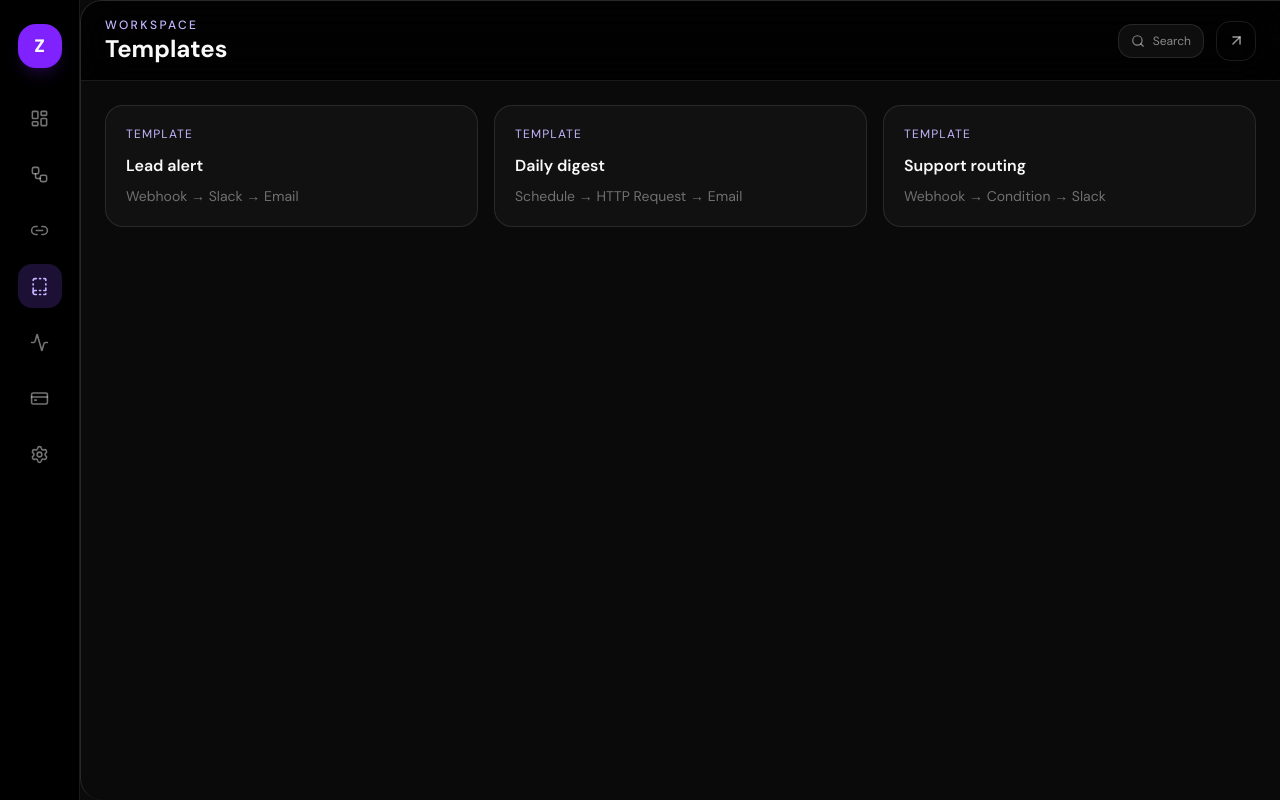
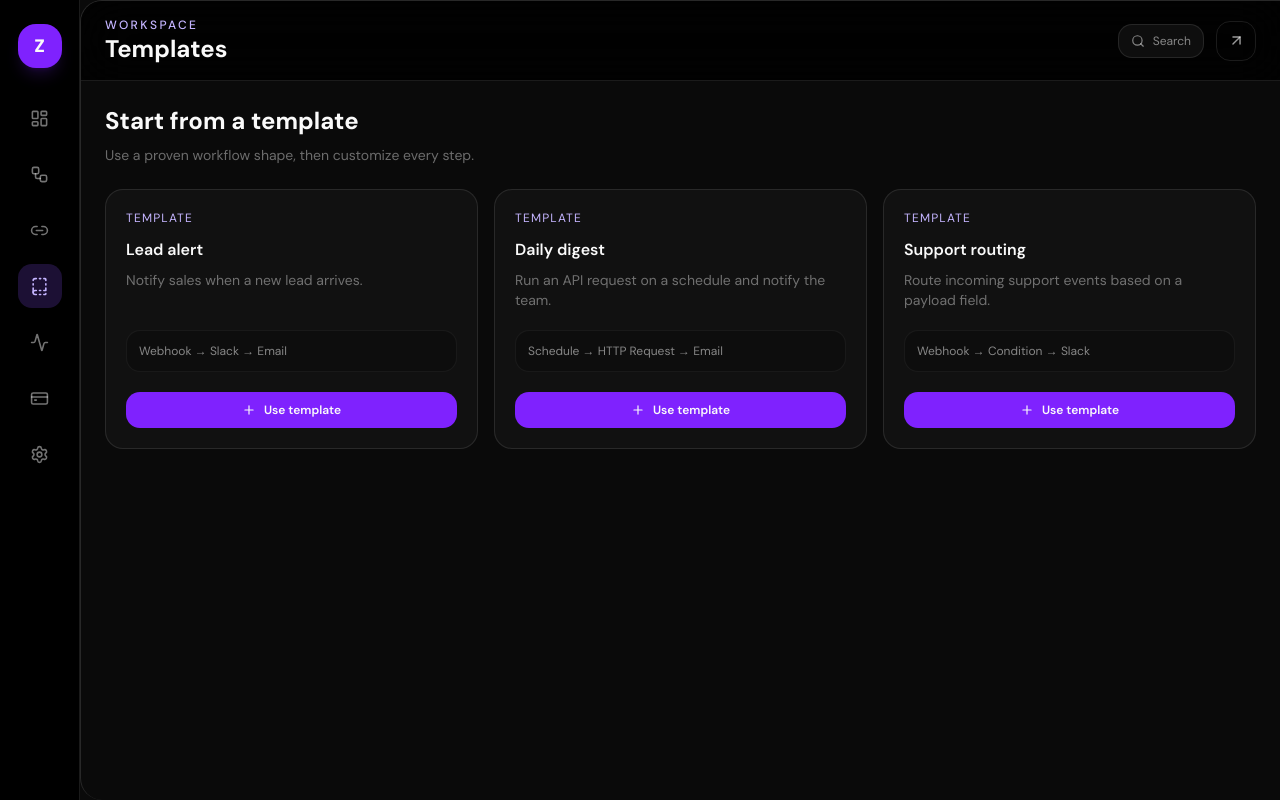
Before and after one commit to AakashSudheendra/Zapie-Automation-Builder-, a Next.js app: page /templates in a window 1280 px wide. Built offline with nearby package versions, Linux system fonts and the light colour scheme.

Commit message:
feat: make workflow templates functional

```diff
--- a/app/(main)/(pages)/templates/page.tsx
+++ b/app/(main)/(pages)/templates/page.tsx
@@ -1 +1,74 @@
-import AppHeader from "@/components/global/app-header";export default function Templates(){const templates=[["Lead alert","Webhook → Slack → Email"],["Daily digest","Schedule → HTTP Request → Email"],["Support routing","Webhook → Condition → Slack"]];return <div><AppHeader title="Templates"/><main className="p-6"><div className="grid gap-4 md:grid-cols-3">{templates.map(([name,flow])=><article key={name} className="rounded-2xl border border-white/10 bg-white/[.03] p-5"><p className="text-xs uppercase tracking-widest text-violet-300">Template</p><h2 className="mt-3 font-semibold">{name}</h2><p className="mt-2 text-sm text-white/40">{flow}</p></article>)}</div></main></div>}
+"use client"
+
+import { useState } from "react"
+import { Check, Plus } from "lucide-react"
+import { useRouter } from "next/navigation"
+import AppHeader from "@/components/global/app-header"
+import { upsertWorkflow, type Workflow } from "@/lib/workflow-store"
+
+const templates = [
+  { name: "Lead alert", description: "Notify sales when a new lead arrives.", flow: "Webhook → Slack → Email", nodes: [["Webhook", "New lead received"], ["Slack Message", "Notify sales"], ["Send Email", "Send confirmation"]] },
+  { name: "Daily digest", description: "Run an API request on a schedule and notify the team.", flow: "Schedule → HTTP Request → Email", nodes: [["Schedule", "Daily at 9 AM"], ["HTTP Request", "Fetch daily data"], ["Send Email", "Send digest"]] },
+  { name: "Support routing", description: "Route incoming support events based on a payload field.", flow: "Webhook → Condition → Slack", nodes: [["Webhook", "Support ticket received"], ["Condition", "Priority equals urgent"], ["Slack Message", "Alert support"]] },
+] as const
+
+export default function Templates() {
+  const router = useRouter()
+  const [created, setCreated] = useState<string | null>(null)
+
+  const useTemplate = (template: (typeof templates)[number]) => {
+    const now = new Date().toISOString()
+    const workflow: Workflow = {
+      id: Math.random().toString(36).slice(2, 10),
+      name: template.name,
+      description: template.description,
+      published: false,
+      updatedAt: now,
+      runs: 0,
+      status: "draft",
+      nodes: template.nodes.map(([title, description], index) => ({
+        id: `node-${index}-${Math.random().toString(36).slice(2, 6)}`,
+        type: index === 0 ? "trigger" : title === "Condition" ? "condition" : "action",
+        title,
+        description,
+        x: 90 + index * 340,
+        y: 100,
+        config: {},
+      })),
+      edges: template.nodes.slice(1).map((_, index) => ({
+        id: `edge-${index}`,
+        source: "",
+        target: "",
+      })),
+    }
+    workflow.edges = workflow.nodes.slice(1).map((node, index) => ({ id: `edge-${index}`, source: workflow.nodes[index].id, target: node.id }))
+    upsertWorkflow(workflow)
+    setCreated(template.name)
+    setTimeout(() => router.push(`/workflows/editor/${workflow.id}`), 250)
+  }
+
+  return (
+    <div>
+      <AppHeader title="Templates" />
+      <main className="p-6">
+        <div className="mb-6">
+          <h2 className="text-2xl font-bold">Start from a template</h2>
+          <p className="mt-2 text-sm text-white/40">Use a proven workflow shape, then customize every step.</p>
+        </div>
+        <div className="grid gap-4 lg:grid-cols-3">
+          {templates.map((template) => (
+            <article key={template.name} className="rounded-2xl border border-white/10 bg-white/[.03] p-5">
+              <p className="text-xs uppercase tracking-widest text-violet-300">Template</p>
+              <h2 className="mt-3 font-semibold">{template.name}</h2>
+              <p className="mt-2 min-h-10 text-sm text-white/40">{template.description}</p>
+              <div className="mt-5 rounded-xl border border-white/5 bg-black/20 p-3 text-xs text-white/50">{template.flow}</div>
+              <button onClick={() => useTemplate(template)} className="mt-5 flex w-full items-center justify-center gap-2 rounded-xl bg-violet-600 py-2.5 text-xs font-semibold">
+                {created === template.name ? <><Check size={14}/>Created</> : <><Plus size={14}/>Use template</>}
+              </button>
+            </article>
+          ))}
+        </div>
+      </main>
+    </div>
+  )
+}
```
